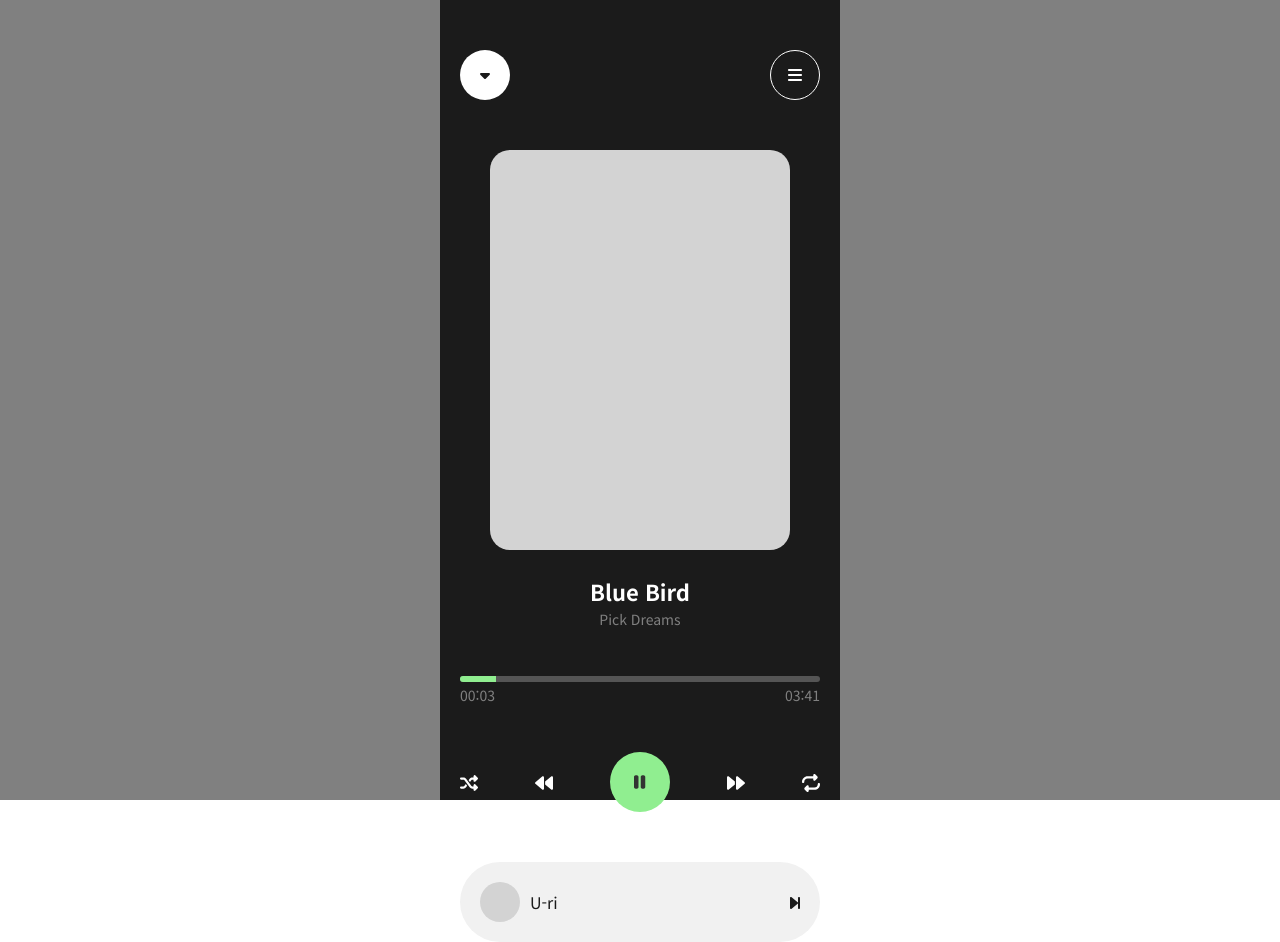
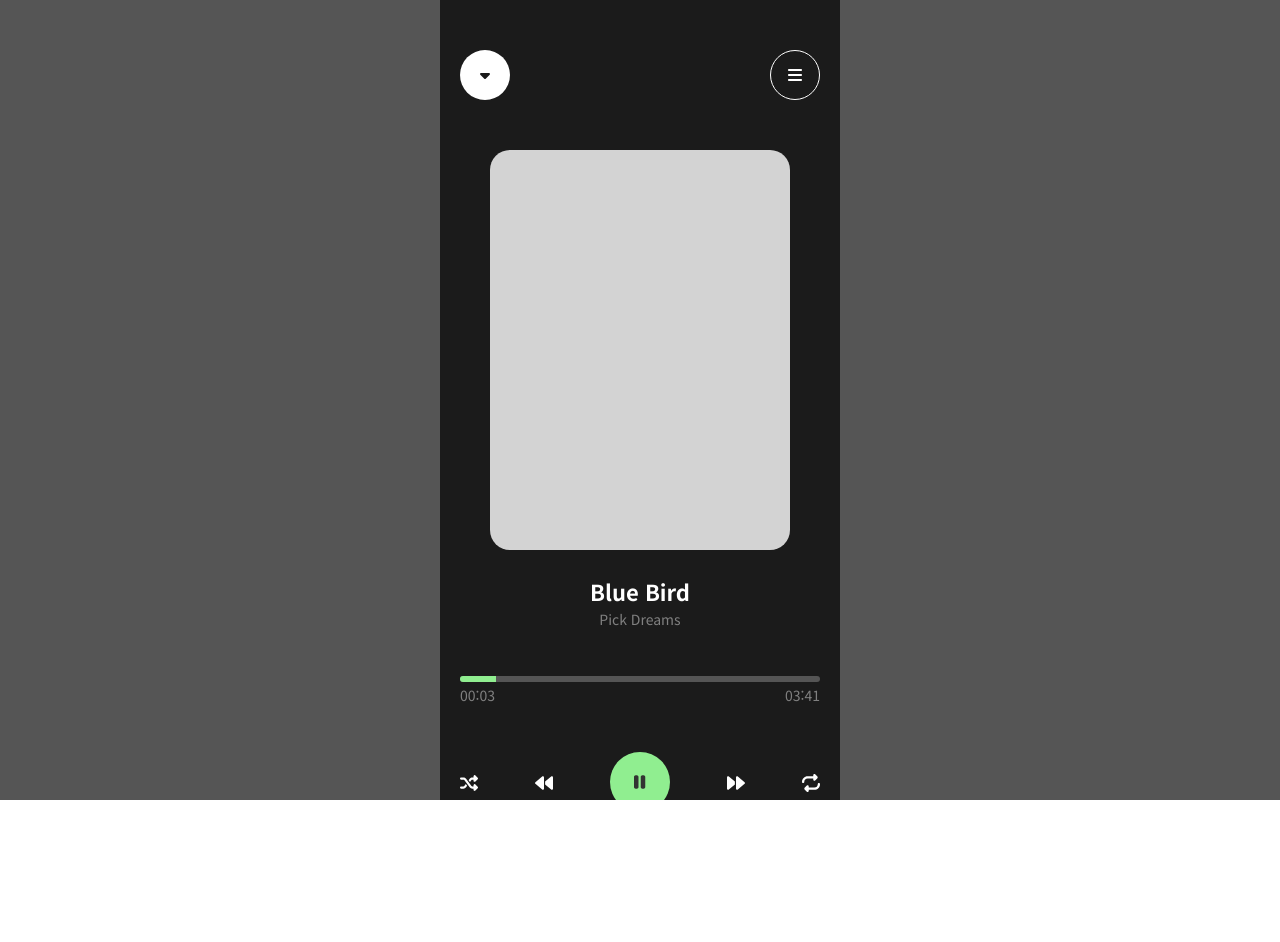
Before and after one commit to lxxulli/react_base_2, a React (Create React App) app: page / in a window 1280 px wide. After the commit the page ends 800 px from the top, so only its background shows below. Built offline with nearby package versions, Linux system fonts and the light colour scheme.

Commit message:
리액트 10일차 music app 디자인 및 메뉴옵션

```diff
--- a/src/components/ex10/components/Header.js
+++ b/src/components/ex10/components/Header.js
@@ -2,6 +2,7 @@
 import { FontAwesomeIcon } from "@fortawesome/react-fontawesome";
 import styled from "styled-components";
 import { colors } from "../../../GlobalStyled";
+import { useState } from "react";
 
 const SHeader = styled.header`
   display: flex;
@@ -26,17 +27,50 @@
   align-items: center;
   border: 1px solid #fff;
   border-radius: 50%;
+  position: relative;
+  z-index: 10;
+`;
+
+const MenuWrap = styled.ul`
+  position: absolute;
+  top: 0;
+  left: ${(props) => props.$isActive};
+  width: 100%;
+  height: 100%;
+  background-color: gray;
+  display: flex;
+  flex-direction: column;
+  align-items: center;
+  justify-content: space-between;
+  padding: 60% 0;
+  font-size: 30px;
+  font-weight: 600;
+  color: ${colors.darkGray};
+  transition: 0.5s;
 `;
 
 export const Header = () => {
+  const [leftResult, setLeftResult] = useState("100%");
+
+  const onClickMenu = () => {
+    leftResult === "100%" ? setLeftResult(0) : setLeftResult("100%");
+  };
   return (
     <SHeader>
       <MoreBtn>
         <FontAwesomeIcon icon={faCaretDown} />
       </MoreBtn>
-      <MenuBtn>
+
+      <MenuBtn onClick={onClickMenu}>
         <FontAwesomeIcon icon={faBars} />
       </MenuBtn>
+
+      <MenuWrap $isActive={leftResult}>
+        <li>MENU</li>
+        <li>MENU</li>
+        <li>MENU</li>
+        <li>MENU</li>
+      </MenuWrap>
     </SHeader>
   );
 };
--- a/src/components/ex10/components/MusicApp.js
+++ b/src/components/ex10/components/MusicApp.js
@@ -22,15 +22,16 @@
   display: flex;
   justify-content: center;
   /* align-items: center; */
-  /* background-color: ${colors.darkGray}; */
-  background-color: #808080;
+  background-color: #555;
   color: white;
 `;
 const Container = styled.div`
   max-width: 400px;
   width: 100%;
-  background-color: #1b1b1b;
+  background-color: ${colors.darkGray};
   padding: 50px 20px;
+  position: relative;
+  overflow: hidden;
 `;
 
 export const MusicApp = () => {
```
